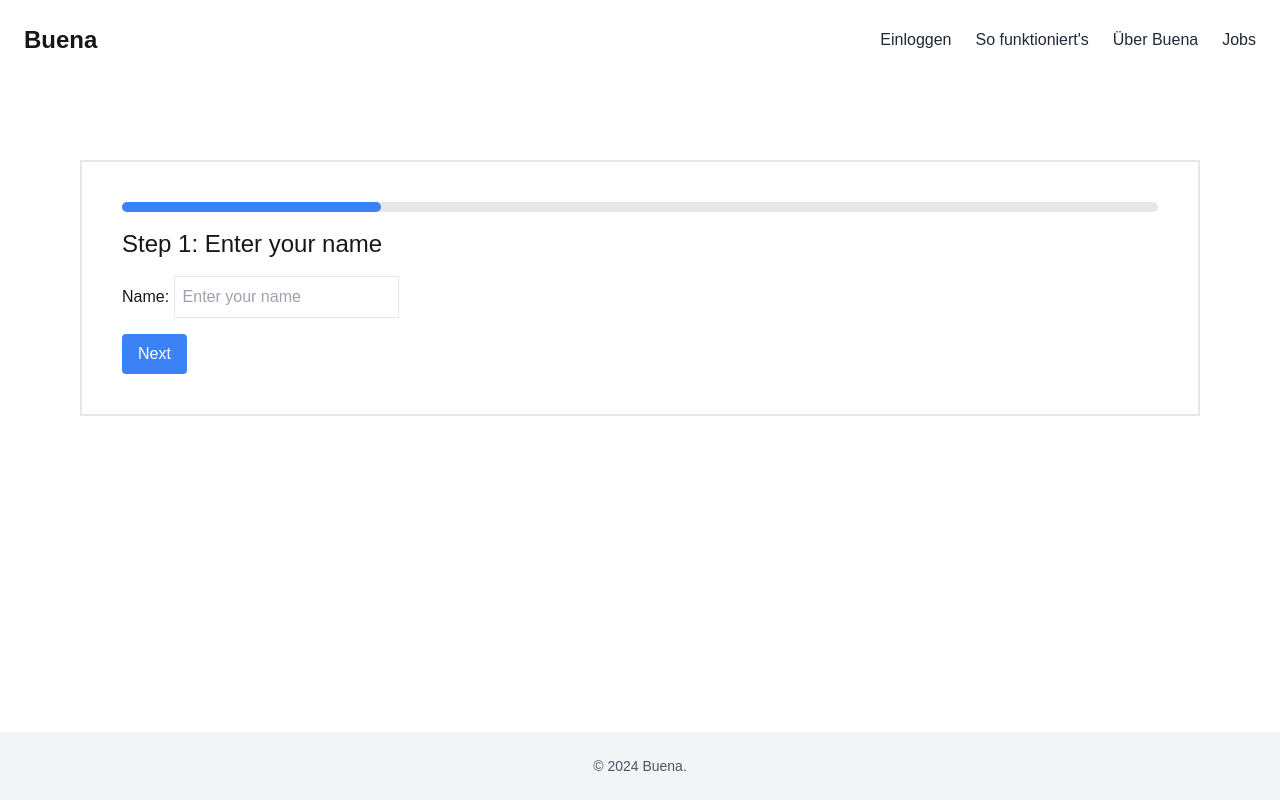
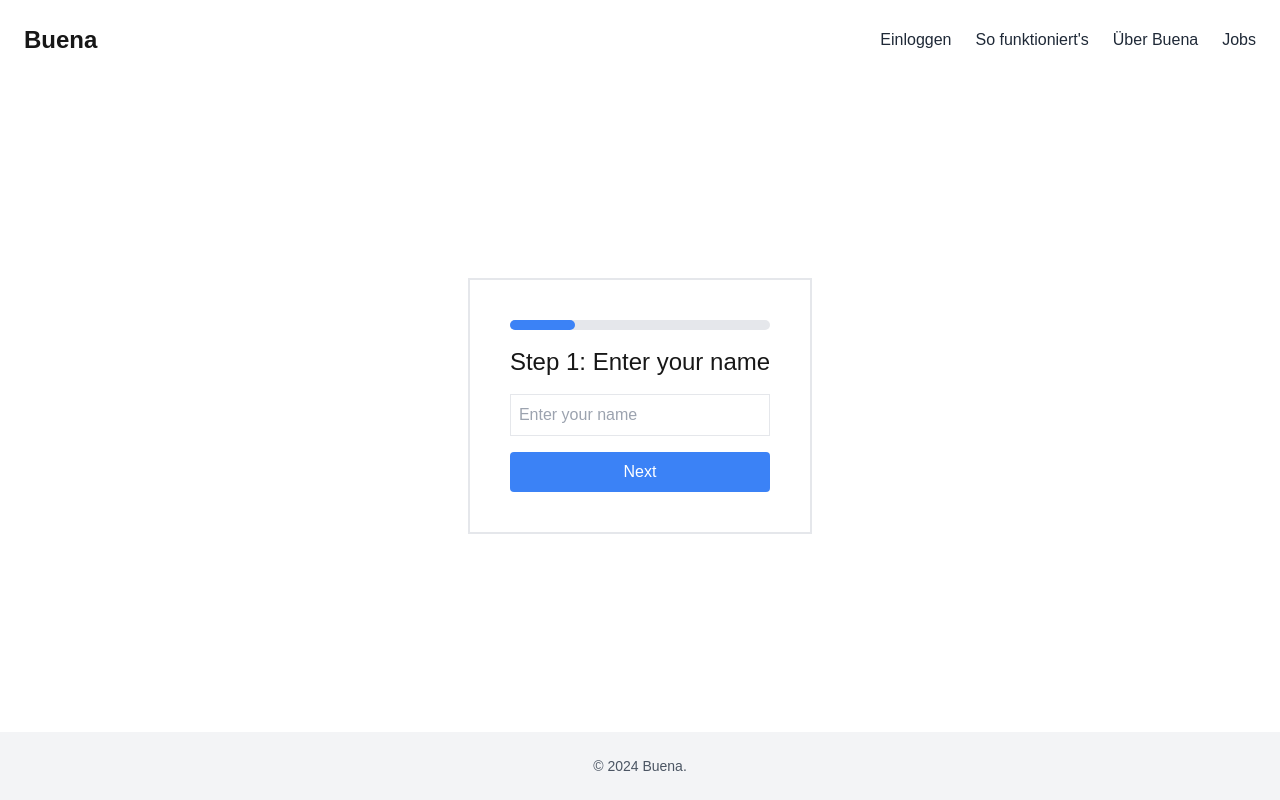
Before and after one commit to LissouDev/buena-frontend, a Next.js app: page /form/step1 in a window 1280 px wide. Built offline with nearby package versions, Linux system fonts and the light colour scheme.

Commit message:
added ui improvements

```diff
--- a/src/app/form/layout.tsx
+++ b/src/app/form/layout.tsx
@@ -9,7 +9,7 @@ export default function Layout({ children }: { children: React.ReactNode }) {
     <main className="h-screen flex flex-col">
       <Navbar />
       <FormProvider>
-        <div className='bg-white grow'>
+        <div className="h-screen flex justify-center items-center bg-white">
           {children}
         </div>
       </FormProvider>
--- a/src/app/form/step1/page.tsx
+++ b/src/app/form/step1/page.tsx
@@ -22,19 +22,19 @@ const Step1: React.FC = () => {
   console.log("formData 1", formData);
 
   return (
-    <form onSubmit={handleSubmit(onSubmit)} className="m-20 p-10 border-gray-200 border-2">
+    <form onSubmit={handleSubmit(onSubmit)} className="p-10 border-gray-200 border-2 bg-white">
       <ProgressBar currentStep={1} />
       <h2 className="text-2xl mb-4">Step 1: Enter your name</h2>
-      <div>
-        <label>Name: </label>
-        <input {...register('name', { required: 'Name is required', pattern: {
-                value: /^\b([A-ZÀ-ÿ][-,a-z. ']+[ ]*)+$/,
-                message: 'It seems your name is invalid, please enter your full name',
-              } })} className="border p-2" placeholder={formData.name ? formData.name : "Enter your name"}/>
-        {errors.name && <p className="text-red-500">{errors.name.message}</p>}
-
+      <div className='flex'>
+      <input {...register('name', { required: 'Name is required', pattern: {
+        value: /^\b([A-ZÀ-ÿ][-,a-z. ']+[ ]*)+$/,
+        message: 'It seems your name is invalid, please enter your full name',
+      } })} className="border p-2 grow" placeholder={formData.name ? formData.name : "Enter your name"}/>
       </div>
-      <button type="submit" className="bg-blue-500 text-white py-2 px-4 mt-4 rounded">Next</button>
+      {errors.name && <p className="text-red-500">{errors.name.message}</p>}
+      <div className="flex ">
+        <button type="submit" className="bg-blue-500 text-white grow py-2 px-4 mt-4 rounded">Next</button>
+      </div>
     </form>
   );
 };
--- a/src/app/form/step2/page.tsx
+++ b/src/app/form/step2/page.tsx
@@ -29,20 +29,18 @@ const Step2: React.FC = () => {
 
 
   return (
-    <form onSubmit={handleSubmit(onSubmit)} className="m-20 p-10 border-gray-200 border-2">
+    <form onSubmit={handleSubmit(onSubmit)} className="p-10 border-gray-200 border-2 bg-white">
       <ProgressBar currentStep={2} />
 
       <h2 className="text-2xl mb-4">Step 2: Enter your email</h2>
-      <div>
-        <label>Email: </label>
+      <div className='flex'>
         <input {...register('email', { required: 'Email is required', pattern: {
                 value: /^[^@\s]+@[^@\s]+\.[^@\s]+$/,
                 message: 'It seems your email address is invalid, verify you have entered it correctly',
-              }, })} className="border p-2" placeholder={formData.email ? formData.email : "Enter your email"}/>
+              }, })} className="border p-2 grow" placeholder={formData.email ? formData.email : "Enter your email"}/>
+      </div>
         {errors.email && <p className="text-red-500">{errors.email.message}</p>}
-
-      </div>
-      <div className="flex space-x-10">
+      <div className="grid grid-cols-2 gap-4">
         <button type="button" className="bg-gray-300 text-gray-800 py-2 px-4 mt-4 rounded" onClick={navigateToPrevious}>
           Previous
         </button>
--- a/src/app/form/step3/page.tsx
+++ b/src/app/form/step3/page.tsx
@@ -58,20 +58,18 @@ const Step3: React.FC = () => {
 
 
   return (
-    <form onSubmit={handleSubmit(onSubmit)} className="m-20 p-10 border-gray-200 border-2">
+    <form onSubmit={handleSubmit(onSubmit)} className="p-10 border-gray-200 border-2 bg-white">
             <ProgressBar currentStep={3} />
 
       <h2 className="text-2xl mb-4">Step 3: Enter your phone number</h2>
-      <div>
-        <label>Phone: </label>
+      <div className='flex'>
         <input {...register('phone', { required: 'Phone is required', pattern: {
                 value: /^\d{10}$/,
                 message: 'It seems your phone number is invalid, phone numbers must be 10 digits',
-              }, })} className="border p-2" placeholder={formData.phone ? formData.phone : "Enter your phone"}/>
+              }, })} className="border p-2 grow" placeholder={formData.phone ? formData.phone : "Enter your phone"}/>
+      </div>
         {errors.phone && <p className="text-red-500">{errors.phone.message}</p>}
-
-      </div>
-      <div className="flex space-x-10">
+      <div className="grid grid-cols-2 gap-4">
         <button type="button" className="bg-gray-300 text-gray-800 py-2 px-4 mt-4 rounded" onClick={navigateToPrevious}>
           Previous
         </button>
--- a/src/app/form/step4/page.tsx
+++ b/src/app/form/step4/page.tsx
@@ -58,11 +58,10 @@ const Step4: React.FC = () => {
   console.log("formData 4", formData);
 
   return (
-    <form onSubmit={handleSubmit(onSubmit)} className="m-20 p-10 border-gray-200 border-2">
+    <form onSubmit={handleSubmit(onSubmit)} className="p-10 border-gray-200 border-2">
       <ProgressBar currentStep={4} />
 
       <h2 className="text-2xl mb-4">Step 4: Enter your salary range</h2>
-      <div>
         {salaryRanges.map((range) => (
          <div key={range.id} className="mb-2">
            <label className="inline-flex items-center">
@@ -80,7 +79,6 @@ const Step4: React.FC = () => {
        ))}
        {errors.salary && <p className="text-red-500">{errors.salary.message}</p>}
 
-      </div>
       <div className="grid grid-cols-2 gap-4">
         <button type="button" className="bg-gray-300 text-gray-800 py-2 px-4 mt-4 rounded" onClick={navigateToPrevious}>
           Previous
--- a/src/components/Navbar.tsx
+++ b/src/components/Navbar.tsx
@@ -4,17 +4,17 @@ const Navbar = () => {
   return (
     <header className="flex justify-between items-center p-6 bg-white shadow-md">
       <Link href="/" className="text-2xl font-bold">Buena</Link>
-      <nav className="space-x-6">
-        <Link href="/login" className="text-gray-800 hover:underline">
+      <nav className="flex flex-nowrap space-x-6">
+        <Link href="/login" className="flex-none text-gray-800 hover:underline ml-6">
           Einloggen
         </Link>
-        <Link href="/how" className="text-gray-800 hover:underline">
+        <Link href="/how" className="flex-none text-gray-800 hover:underline">
           So funktioniert&apos;s
         </Link>
-        <Link href="/about" className="text-gray-800 hover:underline">
+        <Link href="/about" className="flex-none text-gray-800 hover:underline">
         Über Buena
         </Link>
-        <Link href="/jobs" className="text-gray-800 hover:underline">
+        <Link href="/jobs" className="flex-none text-gray-800 hover:underline">
           Jobs
         </Link>
       </nav>
```
